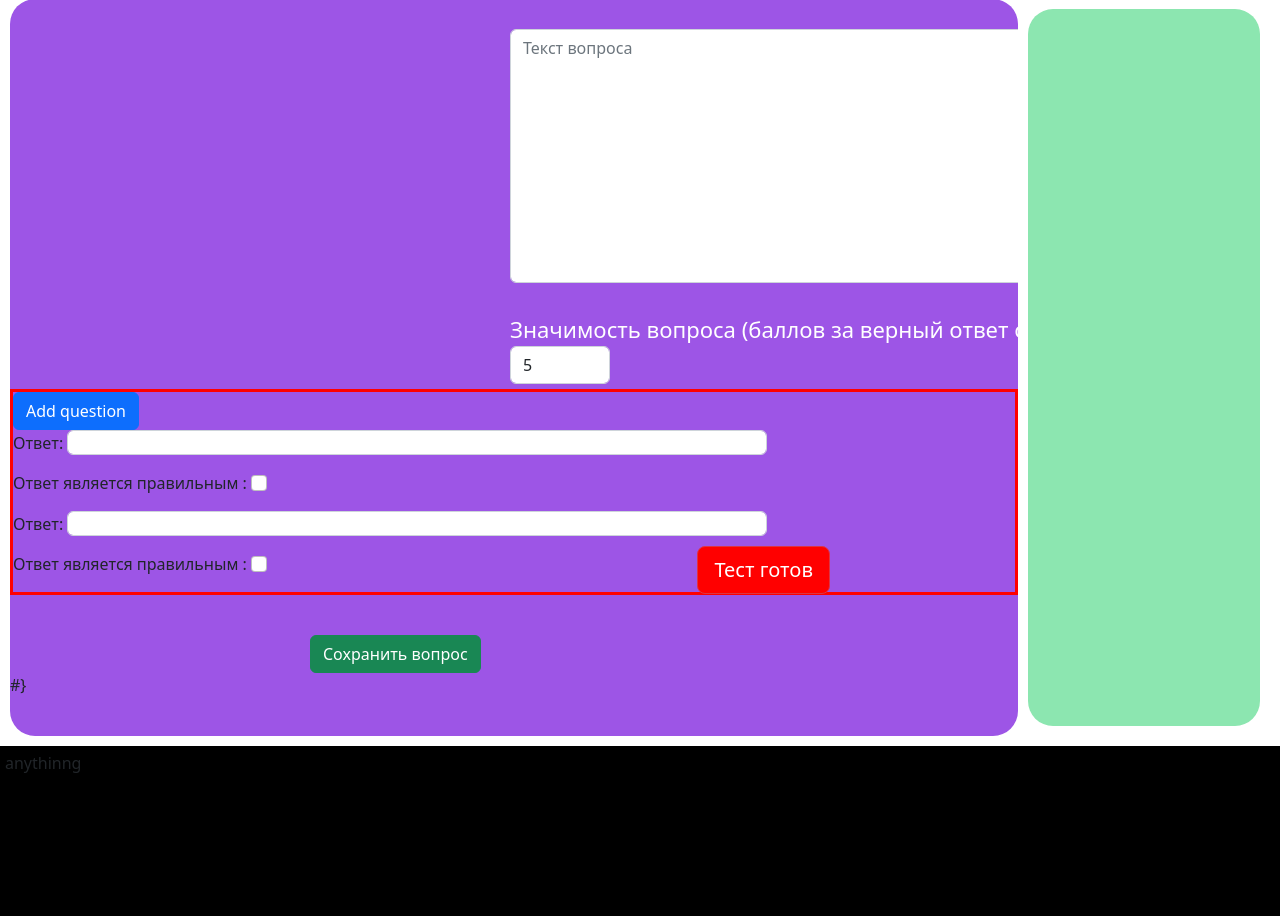
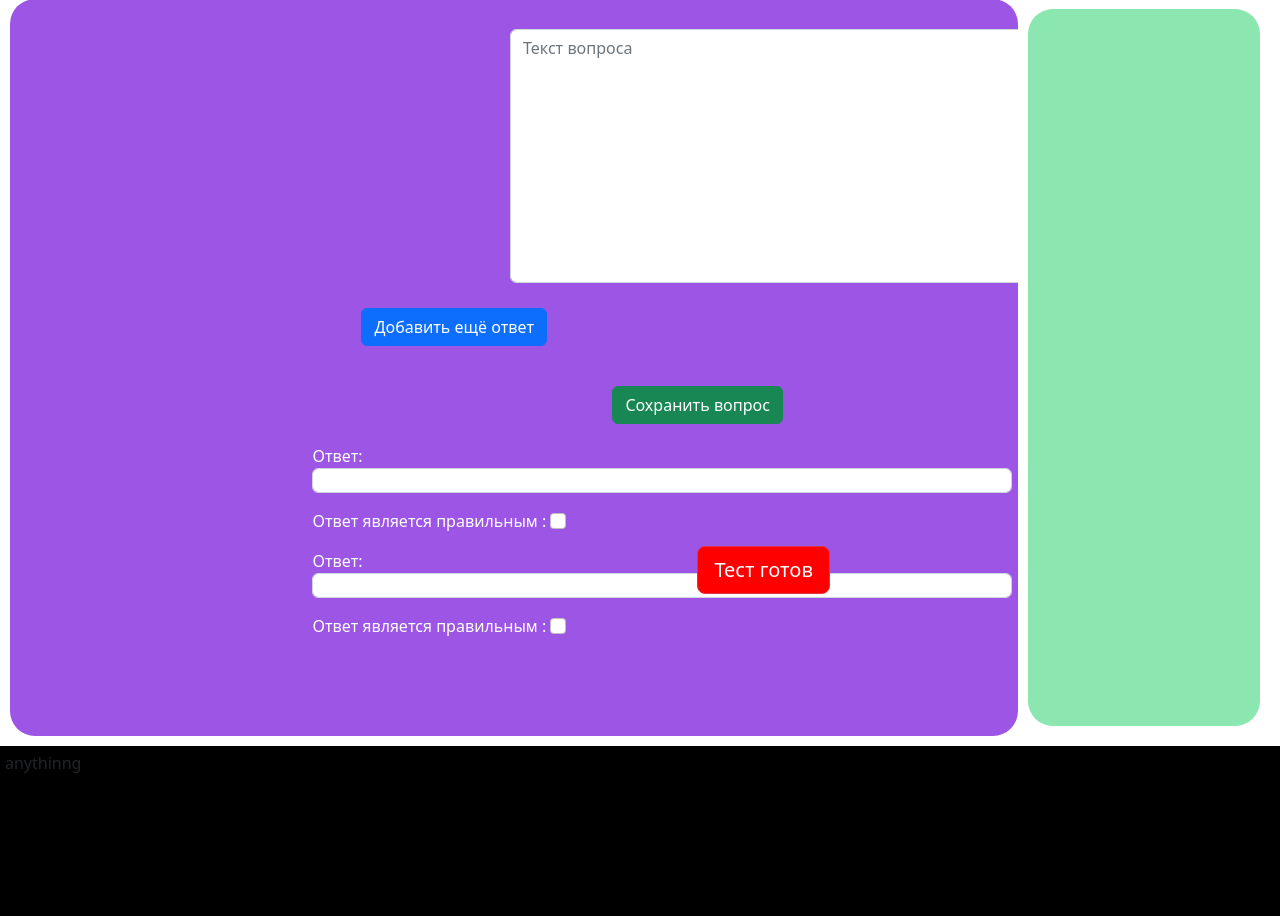
Before and after one commit to moipo/tester, a Django app: page /create_test/1/create_questions/ in a window 1280 px wide. Shown: the part 106-1022 px from the top of the page. Run offline with Django 4.2, Linux system fonts and the light colour scheme.

Commit message:
createquestions_from frontend finished

```diff
--- a/templates/create_test/create_questions.html
+++ b/templates/create_test/create_questions.html
@@ -1,9 +1,5 @@
 {% extends "base_with_sidebar.html" %}
 {% load static %}
-
-
-{% block questions_form %}
-
 
 <!--<form action="" method="POST"> {% csrf_token %}-->
 <!--    <div class='form-group testformtxt'>-->
@@ -13,19 +9,18 @@
 <!--        <button type="submit" class="btn btn-success btn-md createTestButton"> Продолжить</button>-->
 <!--    </div>-->
 <!--</form>-->
-<script src = "static 'univ_app/js/createquestions_form.js'" defer></script>
 
+{% block questions_form %}
 
-
- <form action = "" method="POST"> {% csrf_token %}
-     <div class="form-group testformtxt">
+   <form class = "white_text" action = "#" method="POST"> {% csrf_token %}
+       <div class="form-group testformtxt mb-1">
            <textarea class ="form-control"  name="question" cols="40" rows="10" required="" id="id_question" placeholder = "Текст вопроса"></textarea>
-         <label class = "textstyle" for = "id_importance">Значимость вопроса (баллов за верный ответ от 1 до 10):</label>
-         <input class ="form-control questionform_importance" min = "1" max = "10" type="number" name="importance" value="5" required="" id="id_importance" >
        </div>
 
-     <div class="form-group ans_group mx-auto" >
-       <button type = "button" class="btn btn-primary plusBtn" name="button"> Add question </button>
+      <div class="form-group ans_group " >
+        <button type = "button" class="btn btn-primary plusBtn" name="button"> Добавить ещё ответ </button>
+        <button type="submit" class="btn btn-success btn-md createQuestionButton">Сохранить вопрос</button>
+
               <div id = "empty_form" class = "empty_form" >
                 {{answer_form.as_p}}
               </div>
@@ -33,18 +28,33 @@
                 {{answer_form.as_p}}
               </div>
          </div>
- <button type="submit" class="btn btn-success btn-md createQuestionButton">Сохранить вопрос</button>
+
+
      </form>
 
-<form action="{% url 'geturl' testid %}">#}
+
+
+    <form action="{% url 'geturl' testid %}"> {%csrf_token%}
       <button class = "btn btn-danger btn-lg finish" type="submit" name="button">Тест готов</button>
     </form>
 
 <style>
+        .white_text{
+          color:white;
+        }
+
+        .plusBtn{
+          margin:10px;
+          margin-top:20px;
+          margin-bottom: 20px;
+          margin-left:7%;
+          display: inline;
+        }
 
         .ans_group{
-        border: 3px solid red;
+        //border: 3px solid red;
         margin: 5px;
+        margin-left:30%;
         }
 
         .hidden{
@@ -79,8 +89,10 @@
 
 
         .createQuestionButton{
-        margin-top: 35px;
+        margin-top: 20px;
+        margin-bottom: 20px;
         margin-left: 300px;
+        display:inline;
         }
 
         .textstyle{
```
Also changed, not shown: db.sqlite3. Lines whose indentation alone changed are shown as unchanged.
